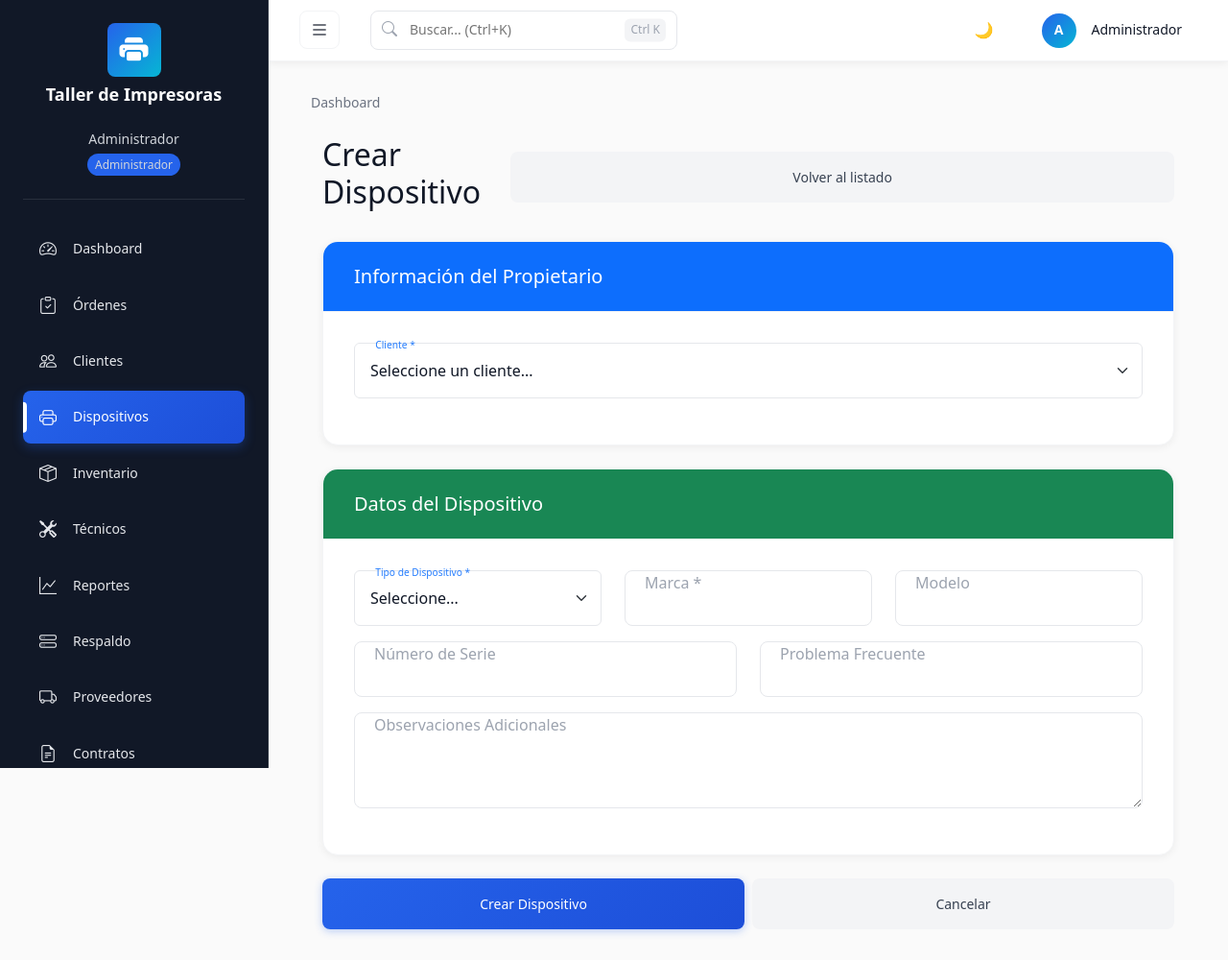
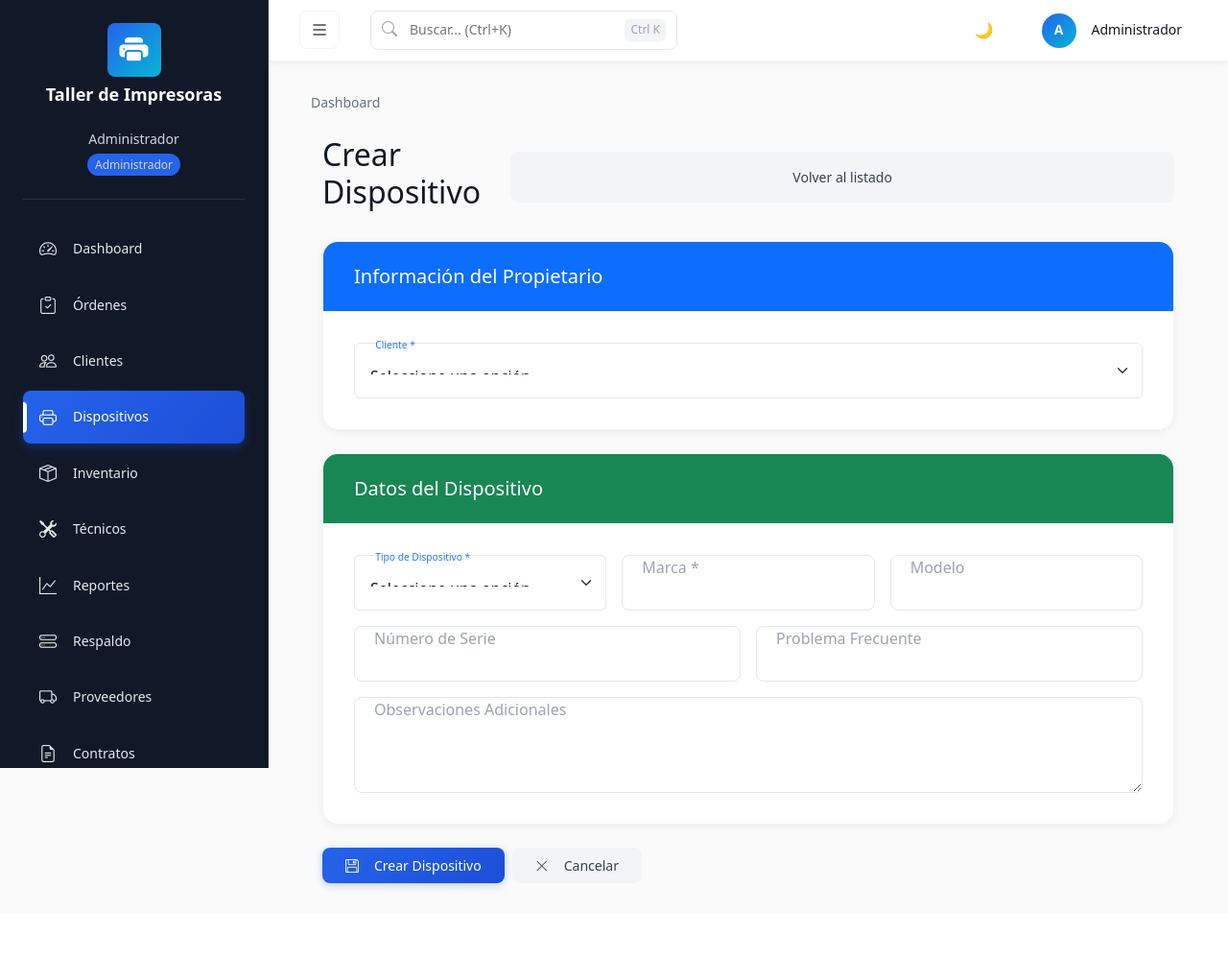
Before and after one commit to clgil/SGMegaPrintLab, a Flask app: page /dispositivos/nuevo in a window 1280 px wide. Shown: the whole page at 96% size. After the commit the page ends 927 px from the top, so only its background shows below. Run offline with Flask 3, Linux system fonts and the light colour scheme; a user stored in the database is signed in; some libraries are stand-ins or nearby versions.

Commit message:
update branch

```diff
--- a/taller_impresoras/static/css/custom.css
+++ b/taller_impresoras/static/css/custom.css
@@ -2249,7 +2249,30 @@ i[title]:hover {
     opacity: 0.9;
 }
 
-/* 3. Corrección de Autofill del navegador en modo oscuro */
+/* 4. Altura predeterminada del textarea flotante */
+.form-floating > textarea.form-control {
+    height: 100px;
+}
+
+/* ==========================================================================
+   FIX GLOBAL: Floating Labels, Dark Mode & Browser Autofill
+   ========================================================================== */
+
+/* 1. Eliminar recuadros oscuros/negros de los pseudoelementos ::after en labels flotantes */
+.form-floating > label,
+.form-floating > label::after {
+    background-color: transparent !important;
+}
+
+/* 2. Color y visibilidad de las etiquetas cuando el campo está enfocado o lleno */
+.form-floating > .form-control:focus ~ label,
+.form-floating > .form-control:not(:placeholder-shown) ~ label,
+.form-floating > .form-select ~ label {
+    color: var(--bs-primary, #0d6efd) !important;
+    opacity: 0.9;
+}
+
+/* 3. Fix de Autofill del navegador (Chrome/Edge/Brave) en modo oscuro */
 input:-webkit-autofill,
 input:-webkit-autofill:hover,
 input:-webkit-autofill:focus,
@@ -2260,11 +2283,11 @@ select:-webkit-autofill,
 select:-webkit-autofill:hover,
 select:-webkit-autofill:focus {
     -webkit-text-fill-color: #ffffff !important;
-    -webkit-box-shadow: 0 0 0px 1000px #1e293b inset !important;
+    -webkit-box-shadow: 0 0 0px 1000px #1e293b inset !important; /* Ajustar a color de fondo de inputs */
     transition: background-color 5000s ease-in-out 0s;
 }
 
-/* 4. Altura predeterminada del textarea flotante */
+/* 4. Altura predeterminada para textareas con floating labels */
 .form-floating > textarea.form-control {
     height: 100px;
 }
--- a/taller_impresoras/templates/auth/cambiar_password.html
+++ b/taller_impresoras/templates/auth/cambiar_password.html
@@ -8,7 +8,7 @@
         <div class="col-md-6">
             <div class="card">
                 <div class="card-header bg-primary text-white">
-                    <h5 class="mb-0">🔑 Cambiar Contraseña</h5>
+                    <h5 class="mb-0"><i class="bi bi-key me-2"></i>Cambiar Contraseña</h5>
                 </div>
                 <div class="card-body">
                     <form method="POST" action="{{ url_for('auth.cambiar_password') }}">
@@ -31,7 +31,7 @@
                         </div>
 
                         <div class="d-grid gap-2">
-                            <button type="submit" class="btn btn-primary">💾 Guardar Nueva Contraseña</button>
+                            <button type="submit" class="btn btn-primary d-inline-flex align-items-center"><i class="bi bi-floppy me-2"></i>Guardar Nueva Contraseña</button>
                             <a href="{{ url_for('dashboard') }}" class="btn btn-secondary">Cancelar</a>
                         </div>
                     </form>
--- a/taller_impresoras/templates/dispositivos/formulario.html
+++ b/taller_impresoras/templates/dispositivos/formulario.html
@@ -21,11 +21,11 @@
                 <h5 class="mb-0"><i class="fas fa-user"></i> Información del Propietario</h5>
             </div>
             <div class="card-body">
-                <div class="row">
-                    <div class="col-12 mb-3">
+                <div class="row g-3">
+                    <div class="col-12">
                         <div class="form-floating">
-                            <select name="cliente_id" id="cliente_id" class="form-select py-3" required>
-                                <option value="">Seleccione un cliente...</option>
+                            <select name="cliente_id" id="cliente_id" class="form-select" required>
+                                <option value="" disabled selected hidden>Seleccione una opción...</option>
                                 {% for cliente in clientes %}
                                 <option value="{{ cliente.id }}" {% if dispositivo and dispositivo.cliente_id == cliente.id %}selected{% endif %}>
                                     {{ cliente.nombre }} - {{ cliente.telefono }}
@@ -44,11 +44,11 @@
                 <h5 class="mb-0"><i class="fas fa-print"></i> Datos del Dispositivo</h5>
             </div>
             <div class="card-body">
-                <div class="row">
-                    <div class="col-12 col-md-4 mb-3">
+                <div class="row g-3">
+                    <div class="col-12 col-md-4">
                         <div class="form-floating">
-                            <select name="tipo" id="tipo" class="form-select py-3" required>
-                                <option value="">Seleccione...</option>
+                            <select name="tipo" id="tipo" class="form-select" required>
+                                <option value="" disabled selected hidden>Seleccione una opción...</option>
                                 {% for tipo_item in tipos %}
                                 <option value="{{ tipo_item }}" {% if dispositivo and dispositivo.tipo == tipo_item %}selected{% endif %}>
                                     {{ tipo_item }}
@@ -58,42 +58,42 @@
                             <label for="tipo">Tipo de Dispositivo *</label>
                         </div>
                     </div>
-                    <div class="col-12 col-md-4 mb-3">
+                    <div class="col-12 col-md-4">
                         <div class="form-floating">
-                            <input type="text" name="marca" id="marca" class="form-control py-3"
+                            <input type="text" name="marca" id="marca" class="form-control"
                                    value="{% if dispositivo %}{{ dispositivo.marca }}{% endif %}" required placeholder="Marca">
                             <label for="marca">Marca *</label>
                         </div>
                     </div>
-                    <div class="col-12 col-md-4 mb-3">
+                    <div class="col-12 col-md-4">
                         <div class="form-floating">
-                            <input type="text" name="modelo" id="modelo" class="form-control py-3"
+                            <input type="text" name="modelo" id="modelo" class="form-control"
                                    value="{% if dispositivo %}{{ dispositivo.modelo }}{% endif %}" placeholder="Modelo">
                             <label for="modelo">Modelo</label>
                         </div>
                     </div>
                 </div>
-                <div class="row">
-                    <div class="col-12 col-md-6 mb-3">
+                <div class="row g-3 mt-0">
+                    <div class="col-12 col-md-6">
                         <div class="form-floating">
-                            <input type="text" name="numero_serie" id="numero_serie" class="form-control py-3"
+                            <input type="text" name="numero_serie" id="numero_serie" class="form-control"
                                    value="{% if dispositivo %}{{ dispositivo.numero_serie }}{% endif %}" placeholder="Número de Serie">
                             <label for="numero_serie">Número de Serie</label>
                         </div>
                     </div>
-                    <div class="col-12 col-md-6 mb-3">
+                    <div class="col-12 col-md-6">
                         <div class="form-floating">
-                            <input type="text" name="problema_frecuente" id="problema_frecuente" class="form-control py-3"
+                            <input type="text" name="problema_frecuente" id="problema_frecuente" class="form-control"
                                    value="{% if dispositivo %}{{ dispositivo.problema_frecuente }}{% endif %}"
                                    placeholder="Ej: Se atasca el papel">
                             <label for="problema_frecuente">Problema Frecuente</label>
                         </div>
                     </div>
                 </div>
-                <div class="row">
-                    <div class="col-12 mb-3">
+                <div class="row g-3 mt-0">
+                    <div class="col-12">
                         <div class="form-floating">
-                            <textarea name="observaciones" id="observaciones" class="form-control py-3" rows="3" placeholder="Observaciones Adicionales">{% if dispositivo %}{{ dispositivo.observaciones }}{% endif %}</textarea>
+                            <textarea name="observaciones" id="observaciones" class="form-control" style="height: 100px;" placeholder="Observaciones Adicionales">{% if dispositivo %}{{ dispositivo.observaciones }}{% endif %}</textarea>
                             <label for="observaciones">Observaciones Adicionales</label>
                         </div>
                     </div>
@@ -102,11 +102,11 @@
         </div>
 
         <div class="d-grid gap-2 d-md-flex justify-content-md-start">
-            <button type="submit" class="btn btn-primary py-3 d-block d-sm-inline-block w-100 w-sm-auto" style="min-height: 48px;">
-                <i class="fas fa-save"></i> {{ accion }} Dispositivo
+            <button type="submit" class="btn btn-primary d-inline-flex align-items-center px-4 py-2">
+                <i class="bi bi-floppy me-2"></i> {{ accion }} Dispositivo
             </button>
-            <a href="{{ url_for('dispositivos.index') }}" class="btn btn-secondary py-3 d-block d-sm-inline-block w-100 w-sm-auto" style="min-height: 48px;">
-                <i class="fas fa-times"></i> Cancelar
+            <a href="{{ url_for('dispositivos.index') }}" class="btn btn-secondary px-4 py-2">
+                <i class="bi bi-x-lg me-2"></i> Cancelar
             </a>
         </div>
     </form>
--- a/taller_impresoras/templates/usuarios/formulario.html
+++ b/taller_impresoras/templates/usuarios/formulario.html
@@ -58,8 +58,8 @@
                         </div>
 
                         <div class="d-grid gap-2 d-md-flex justify-content-md-end">
-                            <a href="{{ url_for('usuarios.index') }}" class="btn btn-secondary">Cancelar</a>
-                            <button type="submit" class="btn btn-primary btn-lg" id="btnGuardar">💾 Guardar</button>
+                            <a href="{{ url_for('usuarios.index') }}" class="btn btn-secondary"><i class="bi bi-x-lg me-2"></i>Cancelar</a>
+                            <button type="submit" class="btn btn-primary btn-lg d-inline-flex align-items-center" id="btnGuardar"><i class="bi bi-floppy me-2"></i>Guardar</button>
                         </div>
                     </form>
                 </div>
```
Also changed, not shown: taller_impresoras/templates/auth/registro.html (+4 -4 lines), taller_impresoras/templates/contratos/formulario.html (+24 -18 lines), taller_impresoras/templates/login.html (+5 -3 lines), taller_impresoras/templates/proveedores/formulario.html (+32 -21 lines), taller_impresoras/templates/tecnicos/formulario.html (+14 -14 lines), 1 other file.
